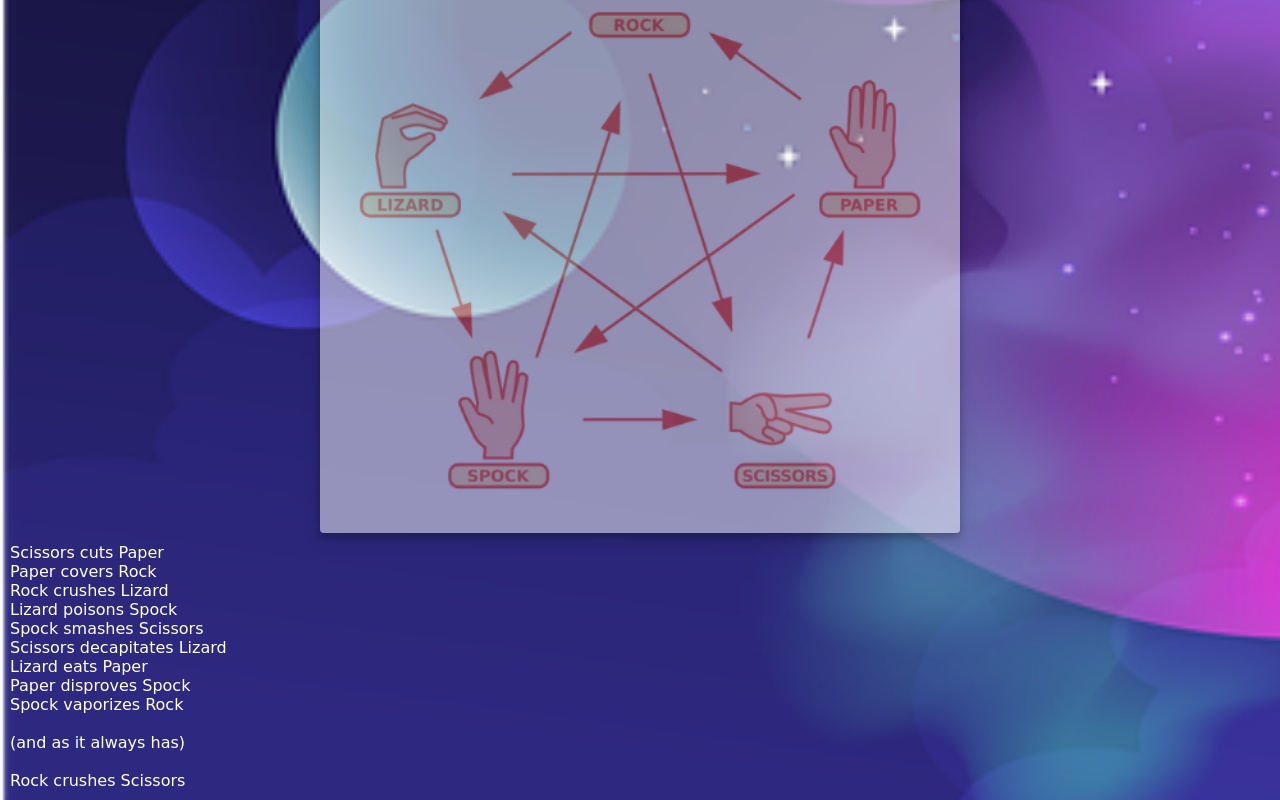
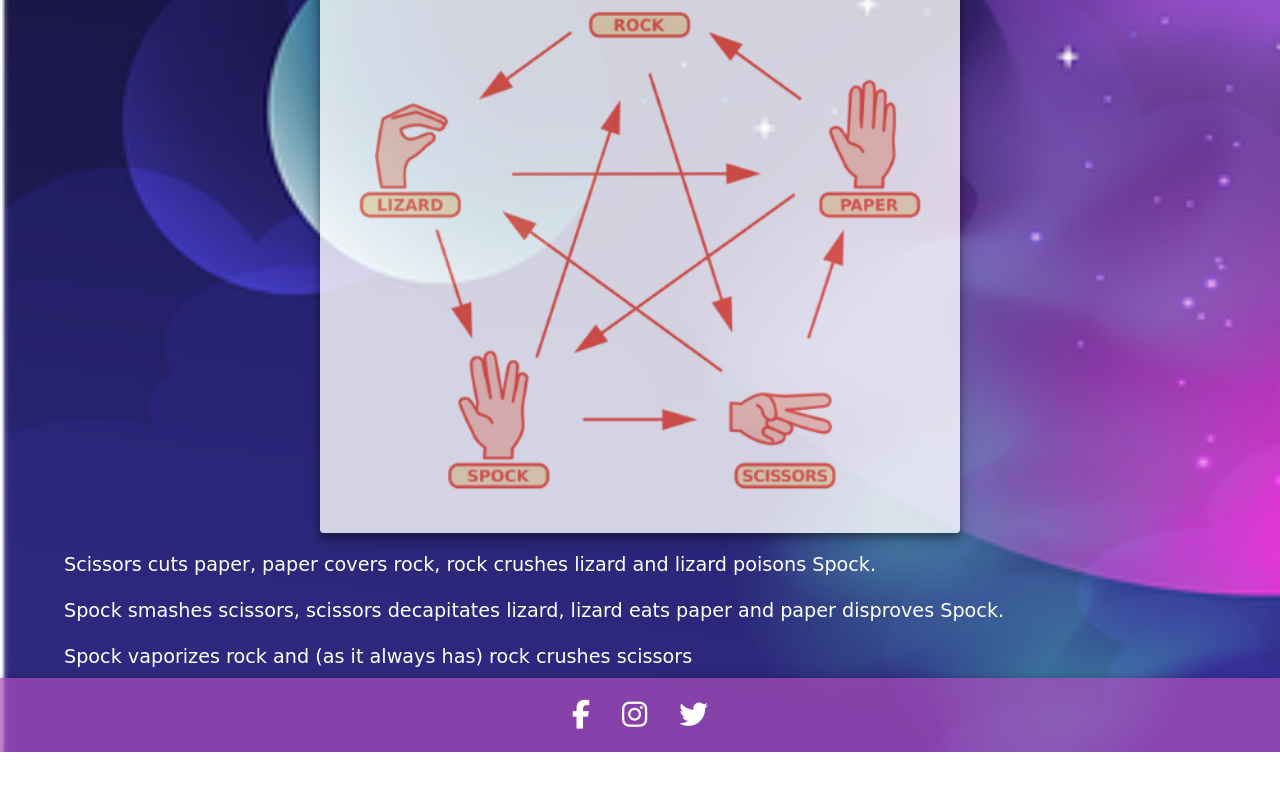
Before and after one commit to CaraMcAvinchey/rock-paper-scissors, a plain HTML site: page index.html in a window 1280 px wide. Shown: the part 788-1588 px from the top of the page. After the commit the page ends 1540 px from the top, so only its background shows below. Drawn offline with Linux system fonts and the light colour scheme; a web font is replaced by a local one.

Commit message:
Add social icons and style to footer

```diff
--- a/assets/css/style.css
+++ b/assets/css/style.css
@@ -13,6 +13,8 @@ body {
     font-family: 'ZCOOL QingKe HuangYou', cursive;
     color: white;
 }
+
+/* header */
 
 header {
     background: rgba(173, 76, 189, .7);
@@ -35,6 +37,8 @@ h3 {
     text-align: center;
     padding: 10px;
 }
+
+/* game area */
 
 .container {
     display: flex;
@@ -81,6 +85,8 @@ h3 {
     color: orange;
 }
 
+/* game controls */
+
 .selection {
     display: flex;
     align-items: center;
@@ -121,12 +127,41 @@ img {
     width: 50%;
     border-radius: 4px;
     box-shadow: 0 4px 8px 0 rgba(0, 0, 0, 0.5), 0 6px 20px 0 rgba(0, 0, 0, 0.19);
-    opacity: 0.5;
+    opacity: 0.8;
 
   }
 
-ul {
-    list-style: none;
-    counter-reset: steps;
-    padding: 10px
+  .game-rules-text {
+    font-size: 120%;
+    padding: 10px;
+    width: 90%;
+    margin: 0 auto;
+    margin-top: 10px;
+  }
+
+  /* footer */
+
+  .social-networks {
+    display: flex;
+    flex-wrap: wrap;
+    gap: 2rem;
+    justify-content: center;
+    align-items: center;
+    list-style-type: none;
+    font-size: 1.5rem;
+    padding: 20px;
 }
+
+footer {
+    background: rgba(173, 76, 189, .7);
+    box-shadow: 0 4px 8px 0 rgba(0, 0, 0, 0.5), 0 6px 20px 0 rgba(0, 0, 0, 0.19);
+}
+
+footer a {
+    color: white;
+    font-size: 120%;
+}
+
+footer a:hover {
+    color: orange;
+}
--- a/index.html
+++ b/index.html
@@ -53,23 +53,32 @@
     <section class="game-rules">
         <h2>Game Rules:</h2>
         <img src="assets/images/game-rules.png" alt="Illustration of the game rules.">
-        <ul>
-            <li>Scissors cuts Paper</li>
-            <li>Paper covers Rock</li>
-            <li>Rock crushes Lizard</li>
-            <li>Lizard poisons Spock</li>
-            <li>Spock smashes Scissors</li>
-            <li>Scissors decapitates Lizard</li>
-            <li>Lizard eats Paper</li>
-            <li>Paper disproves Spock</li>
-            <li>Spock vaporizes Rock</li>
+        <div class="game-rules-text">
+        <p>Scissors cuts paper, paper covers rock, rock crushes lizard and lizard poisons Spock.</p>
         <br>
-            <p>(and as it always has)</p>
+        <p>Spock smashes scissors, scissors decapitates lizard, lizard eats paper and paper disproves Spock. </p>
         <br>
-            <li>Rock crushes Scissors</li>
+        <p>Spock vaporizes rock and (as it always has) rock crushes scissors</p>
+        </div>
+    </section>
+
+   <!--footer-->
+   <footer>
+    <ul class="social-networks">
+        <li>
+            <a href="https://www.facebook.com/" target="_blank" rel="noopener"
+                aria-label="Visit our Facebook page (opens in new tab)"><i class="fab fa-facebook-f"></i></a>
+        </li>
+        <li>
+            <a href="https://www.instagram.com/" target="_blank" rel="noopener"
+                aria-label="Visit our Instagram page (opens in new tab)"><i class="fab fa-instagram"></i></a>
+        </li>
+        <li>
+            <a href="https://www.twitter.com/" target="_blank" rel="noopener"
+                aria-label="Visit our Twitter page (opens in new tab)"><i class="fab fa-twitter"></i></a>
+        </li>
     </ul>
-
-    </section>
+</footer>
 
     <script src="assets/js/script.js"></script>
     <!-- font awesome -->
```
Lines whose indentation alone changed are shown as unchanged.
